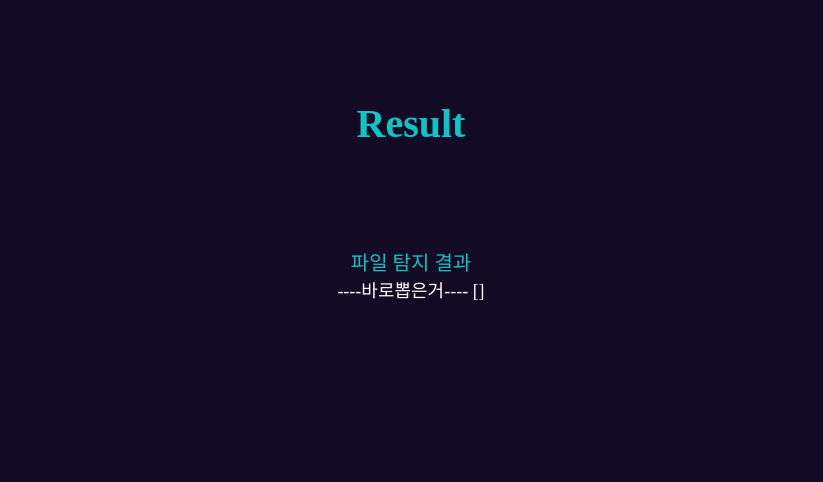
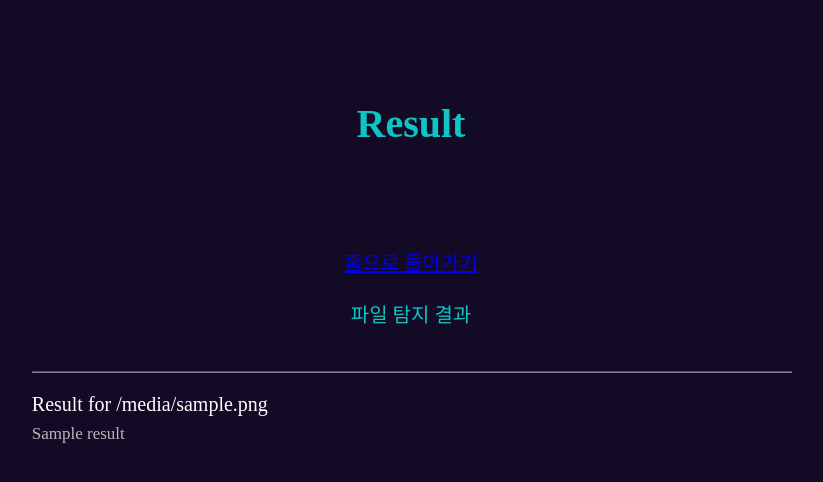
Before and after one commit to julia-ing/MalPdf-Detection, a Flask app: template templates/result.html in a window 1280 px wide. Shown: the top 482 px of the page, without its empty margins (229-1052 px from the left). Run offline with Flask 2, Linux system fonts and the light colour scheme; the template is opened without the code that fills it: most values are stand-ins (such as "Sample title", 1, 10 or a date in 2020); some web fonts are replaced.

Commit message:
result css

```diff
--- a/templates/result.html
+++ b/templates/result.html
@@ -32,6 +32,13 @@
     a:hover {
         color : rgb(188, 242, 245);
     }
+    .c_home {
+        text-align: center;
+        color: rgb(15, 196, 196);
+        text-decoration: none;
+        font-size: 20px;
+        font-family: "TmoneyRoundWindExtraBold";
+    }
     .c_find {
         text-align: center;
         color: rgb(15, 196, 196);
@@ -39,44 +46,75 @@
         font-size: 20px;
         font-family: "TmoneyRoundWindExtraBold";
     }
+    .c_line {
+        color: white;
+        width: 100%;
+        opacity: 0.5;
+        margin-bottom: 20px;
+        margin-top: 20px;
+    }
     .c_result {
-        text-align: center;
+        text-align: left;
+        width: 60%;
+        margin-left: 20%;
         color: white;
         font-size: 18px;
         font-family: 'RoundRegular';
+    }
+    .c_name {
+        font-size: 20px;
+        padding-bottom: 8px;
+    }
+    .c_info {
+        font-size: 17px;
+        opacity: 0.7;
+    }
+    .c_info_benign {
+        font-size: 17px;
+        opacity: 0.7;
+        color: rgb(247, 89, 239);
     }
 </style>
 
 <head>
     <title>웹보 쏘 하드</title>
 
-    <script src="http://code.jquery.com/jquery-latest.js"></script>
+    <!-- <script src="http://code.jquery.com/jquery-latest.js"></script>
     <script type="text/javascript">
         // 결과값 받아오기
         var result = {{result_html|tojson}};
         $(".c_result").append(result);
 
-    </script>
+    </script> -->
 </head>
 
 <body>
-
+{% block content %}
     <div class="c_title">
         Result
     </div>
-<!--
-    <div class="c_find">
-        <a href="/">파일 찾기</a>
-    </div> -->
+
+    <div class="c_home">
+        <a  href="/">홈으로 돌아가기</a><br/><br/>
+    </div>
 
     <div class="c_find">
-        파일 탐지 결과
+        파일 탐지 결과<br/><br/>
     </div>
 
     <div class="c_result">
-        ----바로뽑은거----
-        {{result_html}}
+        {% for i in result_html %}
+            <hr class="c_line "/>
+            <div class="c_name">Result for {{ i['filename'] }}</div>
+            {% if i['result'] == 'Benign pdf with high probability' %}
+                <div class="c_info_benign">{{ i['result'] }}</div>
+                {% else %}
+                <div class="c_info">{{ i['result'] }}</div>
+            {% endif %}
+        {% endfor %}
     </div>
+    <div class="line"></div>
 
+{% endblock %}
 </body>
 </html>
--- a/templates/upload.html
+++ b/templates/upload.html
@@ -94,12 +94,10 @@
 <div class="u_title">Upload Page</div>
 
 <div class="u_list">
-    <a href="./home.html" class="u_list">홈페이지</a>
+    <a href="./home.html" class="u_list">홈으로 돌아가기</a>
     <br/><br/>
     <div>Upload File!</div>
-
     <br><br>
-    <div style="text-align: center;"></div>
 
 
     <hr width="100%" color="white"/>
```
Lines whose indentation alone changed are shown as unchanged.
